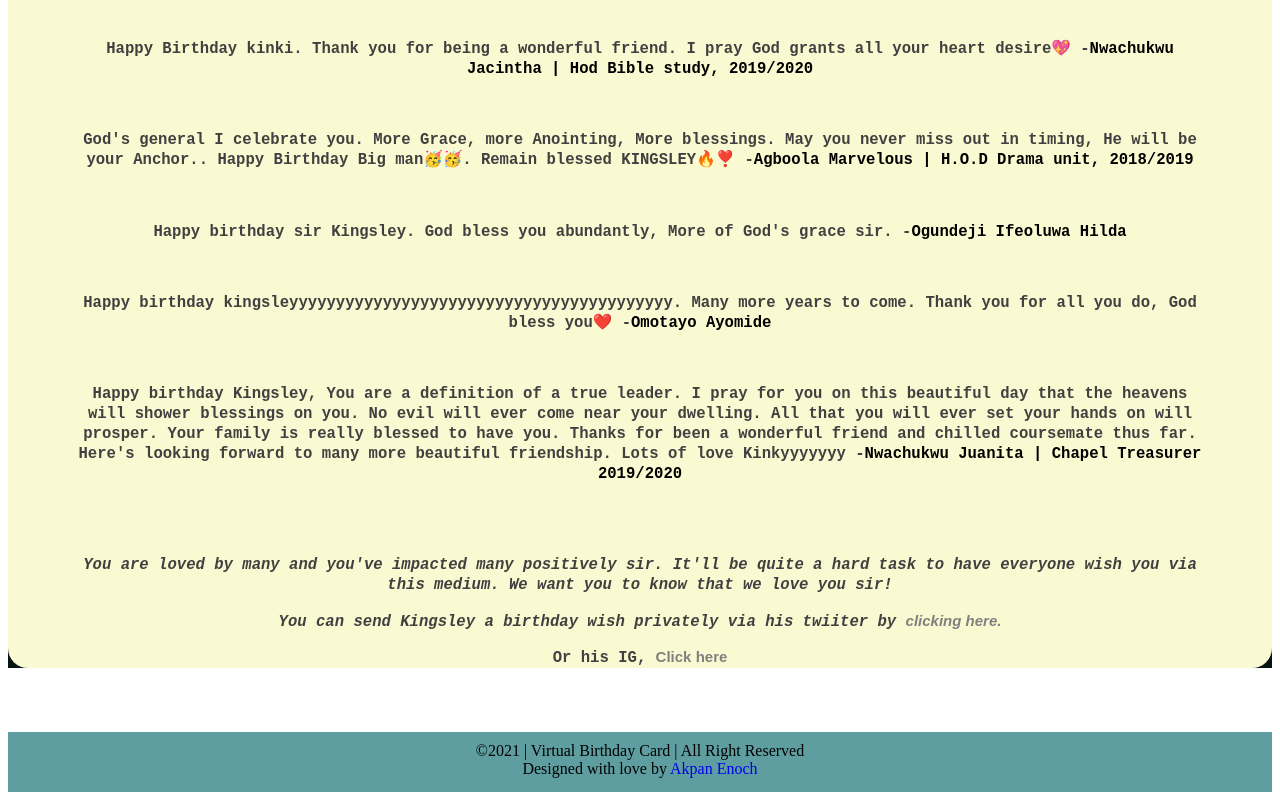
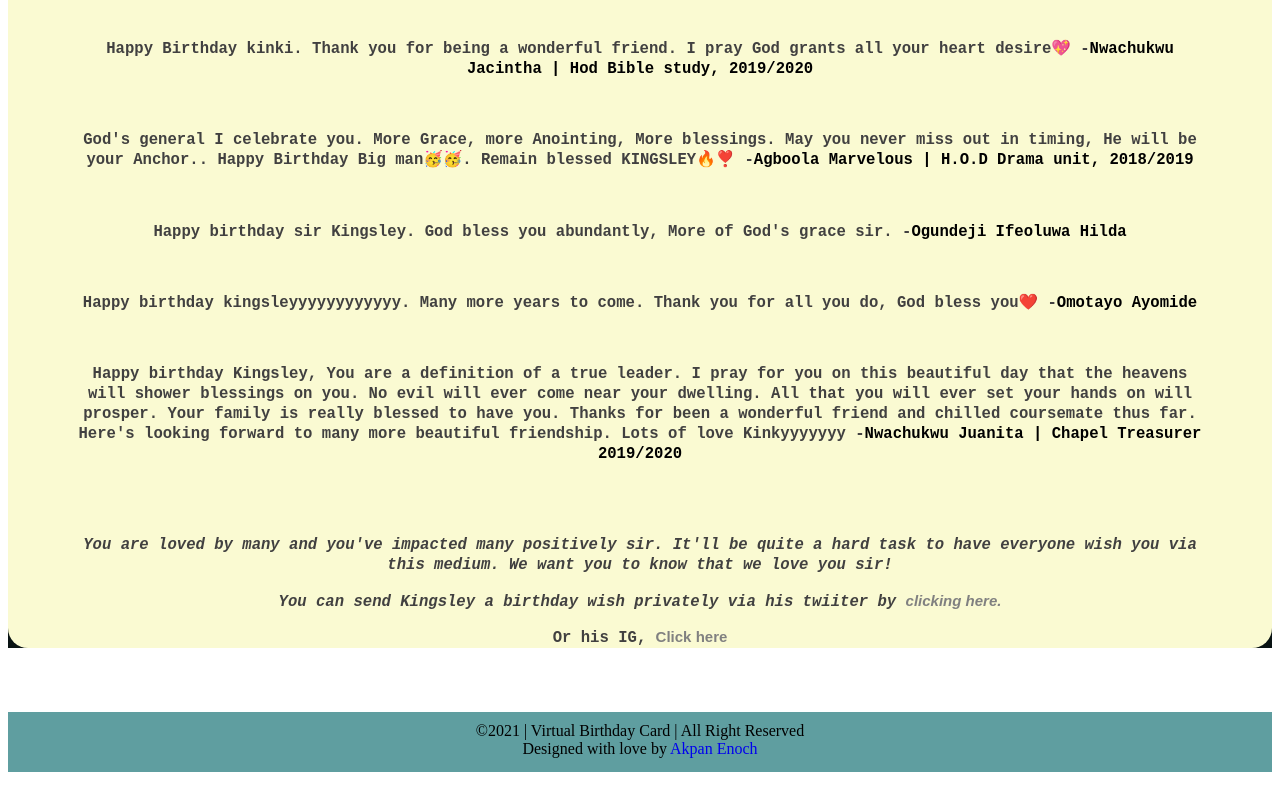
Before and after one commit to Enoch-devv/a-virtual-birthday-card, a plain HTML site: page index.html in a window 1280 px wide. Shown: the part 1509-2309 px from the top of the page. Drawn offline with Linux system fonts and the light colour scheme.

Commit message:
Update index.html

```diff
--- a/index.html
+++ b/index.html
@@ -121,7 +121,7 @@ Happy happy birthday🥳🥳 -<strong style="color: black;">Irelewuyi Moyinoluwa
 
                 <p>
 
-                   Happy birthday kingsleyyyyyyyyyyyyyyyyyyyyyyyyyyyyyyyyyyyyyyyyy. Many more years to come. Thank you for all you do, God bless you❤️ -<strong style="color: black;">Omotayo Ayomide</strong>
+                   Happy birthday kingsleyyyyyyyyyyyy. Many more years to come. Thank you for all you do, God bless you❤️ -<strong style="color: black;">Omotayo Ayomide</strong>
 
                  </p> <br>
 
```
